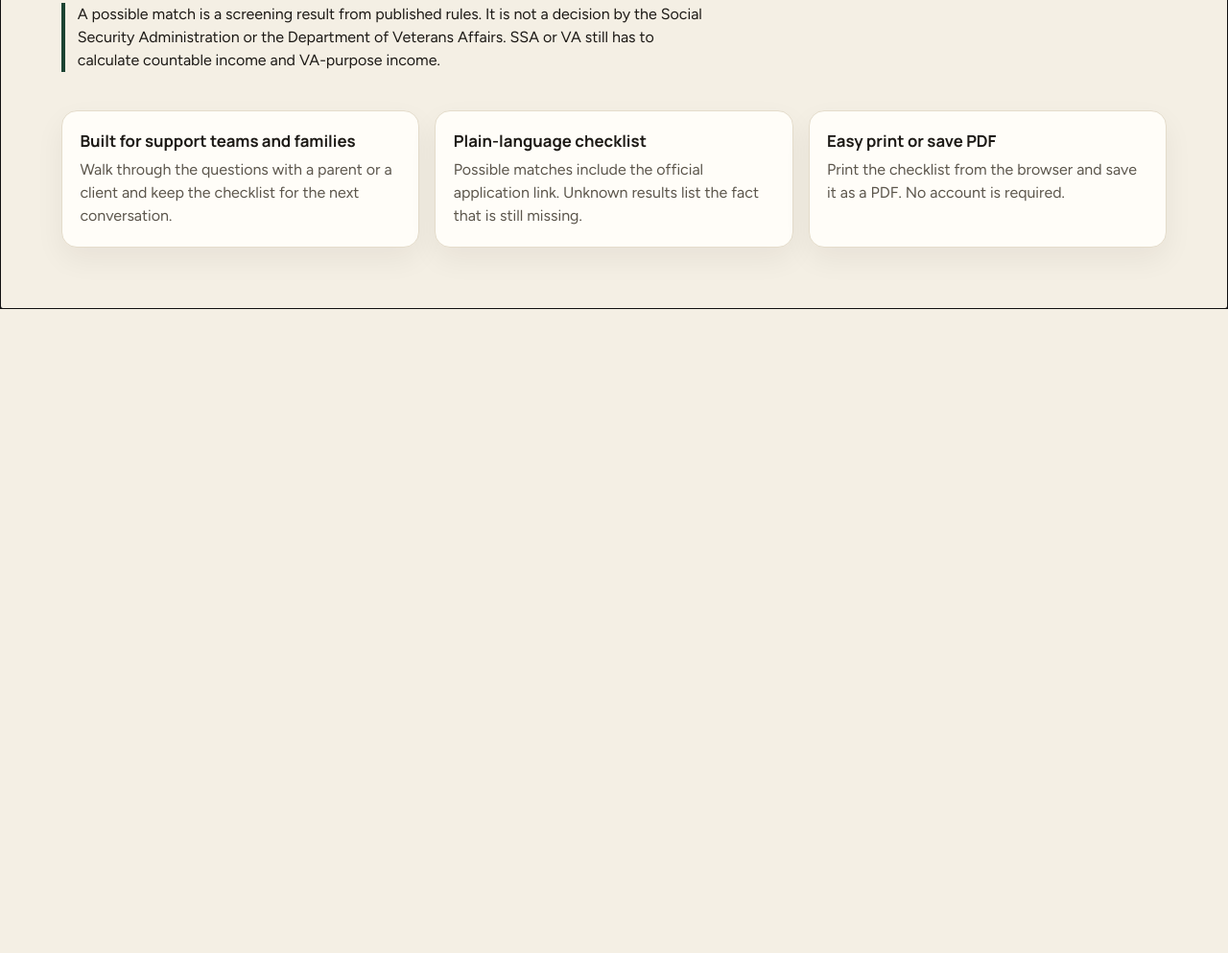
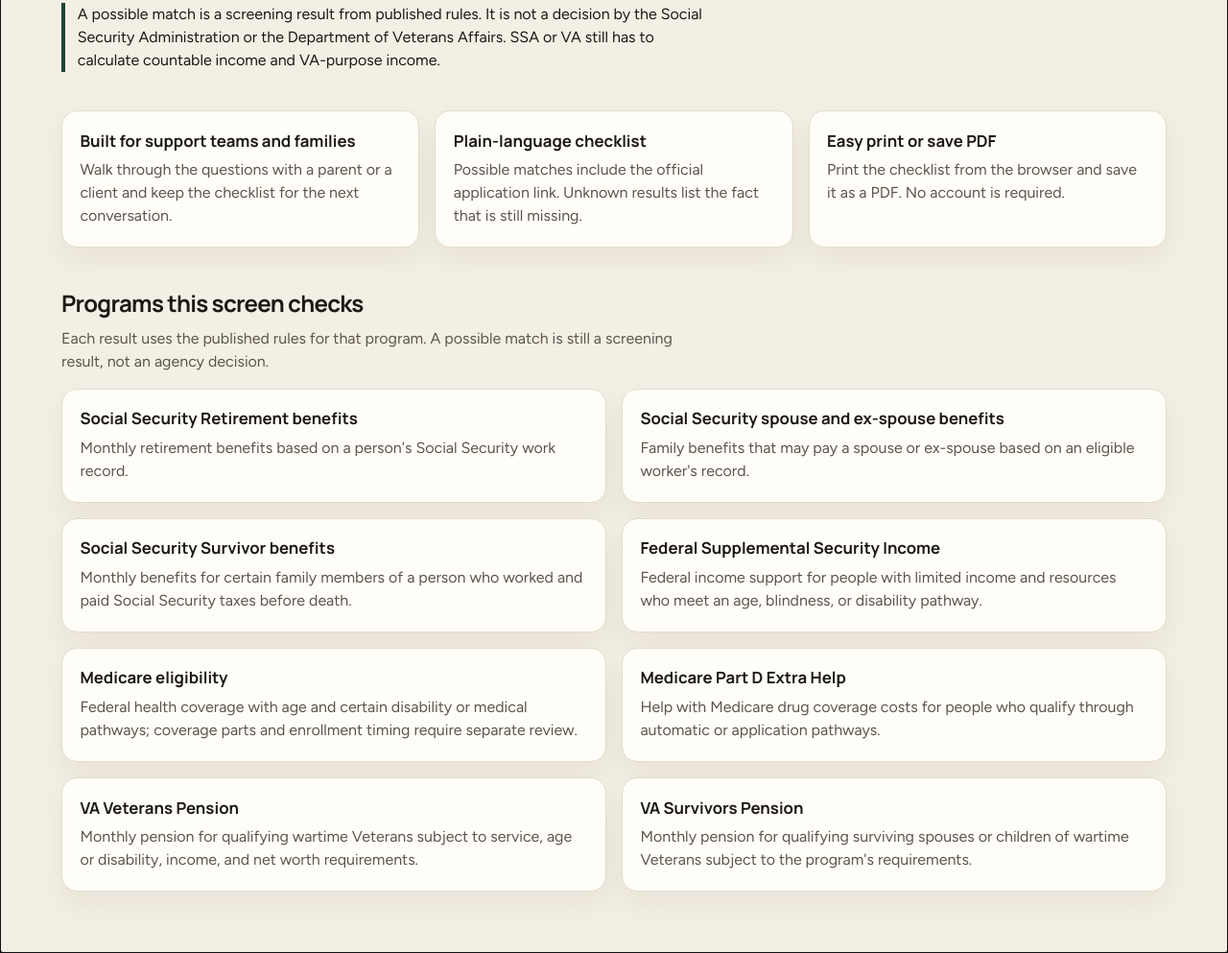
Before and after one commit to Yuxiang-Huang/retirement-benefits-navigator, a website with bundled scripts: page index.html in a window 1280 px wide. Shown: the part 576-1569 px from the top of the page at 96% size. Before the commit the page ends 898 px from the top, so only its background shows below. Built offline with nearby package versions, Linux system fonts and the light colour scheme.

Commit message:
Show each program's published summary on the landing page.
People can see which eight programs the screen checks before they start the questionnaire.

Co-authored-by: Cursor <cursoragent@cursor.com>

```diff
--- a/app.js
+++ b/app.js
@@ -478,6 +478,15 @@ async function loadPrograms() {
     return response.json();
   }));
   state.programs = documents;
+  renderProgramSummaries();
+}
+
+function renderProgramSummaries() {
+  const list = document.getElementById("program-summaries");
+  list.replaceChildren(...state.programs.map((program) => el("li", {}, [
+    el("h3", {}, [program.name]),
+    el("p", {}, [program.summary]),
+  ])));
 }
 
 document.getElementById("start").addEventListener("click", () => {
@@ -512,5 +521,7 @@ window.addEventListener("afterprint", route);
 loadSettings();
 loadPrograms().then(route).catch(() => {
   state.loadError = "The program files could not be loaded.";
+  const list = document.getElementById("program-summaries");
+  if (list && !list.childElementCount) list.textContent = state.loadError;
 });
 document.getElementById("main").tabIndex = -1;
--- a/index.html
+++ b/index.html
@@ -58,6 +58,11 @@
             <p>Print the checklist from the browser and save it as a PDF. No account is required.</p>
           </li>
         </ul>
+        <section class="program-summaries" aria-labelledby="programs-heading">
+          <h2 id="programs-heading">Programs this screen checks</h2>
+          <p>Each result uses the published rules for that program. A possible match is still a screening result, not an agency decision.</p>
+          <ul id="program-summaries" class="program-list"></ul>
+        </section>
       </section>
       <section id="intake" class="wrap intake-layout" hidden>
         <div class="intake-main">
--- a/styles.css
+++ b/styles.css
@@ -172,14 +172,28 @@ h1 {
   list-style: none;
 }
 
-.features li, .card {
+.features li, .program-list li, .card {
   background: var(--card);
   border: 1px solid var(--line);
   border-radius: 1rem;
   box-shadow: var(--shadow);
 }
 
-.features li { padding: 1.1rem 1.15rem 1.25rem; }
+.features li, .program-list li { padding: 1.1rem 1.15rem 1.25rem; }
+
+.program-summaries { margin-top: 2.5rem; }
+.program-summaries h2 { font-size: 1.5rem; letter-spacing: -0.03em; margin: 0 0 0.4rem; }
+.program-summaries > p { margin: 0; max-width: 42rem; color: var(--muted); }
+.program-list {
+  list-style: none;
+  margin: 1rem 0 0;
+  padding: 0;
+  display: grid;
+  grid-template-columns: repeat(2, minmax(0, 1fr));
+  gap: 1rem;
+}
+.program-list h3 { font-size: 1.05rem; margin: 0 0 0.4rem; }
+.program-list p { margin: 0; color: var(--muted); }
 .features h2 { font-size: 1.05rem; margin: 0 0 0.4rem; }
 .features p { margin: 0; color: var(--muted); }
 
@@ -337,6 +351,7 @@ select.field { max-width: 100%; padding: 0.8rem; }
   .text-size { flex: 1 1 auto; }
 
   .features, .intake-layout { display: block; }
+  .program-list { grid-template-columns: 1fr; }
   .features { margin-top: 1.6rem; }
   .step-card { display: none; }
 
```
